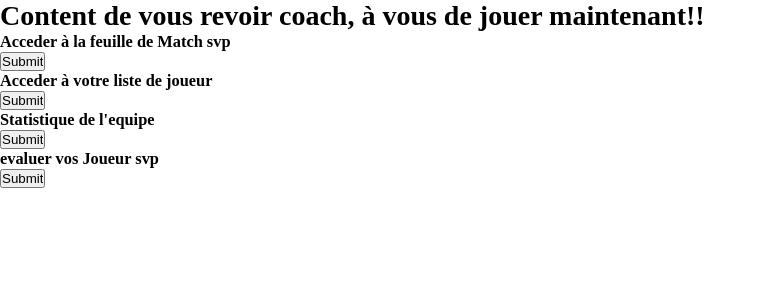
After one commit to kenny-hilaire/DEHBI_Mohamed_HILAIRE_Kenny_Projet_PHP, a PHP site: page /menuPrincipale.php in a window 1280 px wide. The commit adds this page. Shown: the top 300 px of the page, without its empty margins (0-765 px from the left). Run offline with PHP 8.4, Linux system fonts and the light colour scheme.

Commit message:
mon travail

```diff
--- /dev/null
+++ b/PHP/Vue/menuPrincipale.php
@@ -0,0 +1,28 @@
+<!DOCTYPE html>
+<html lang="fr">
+<head>
+    <meta charset="UTF-8">
+    <meta name="viewport" content="width=device-width, initial-scale=1.0">
+    <title>Gestion d'une équipe de sport</title>
+    <link rel="stylesheet" href="index.css">
+</head>
+<body>
+    <h1> Content de vous revoir coach, à vous de jouer maintenant!!</h1>
+    <section class="menu">
+        <div class= feuilleMatch>
+            <h3>Acceder à la feuille de Match svp</h3>
+            <input type="submit" name="accéder">
+
+        </div>
+        <div class="listeJoueur">
+            <h3>Acceder à votre liste de joueur</h3>
+            <input type="submit" name="accéder">
+        </div>
+        <div class="statistique">
+            <h3>Statistique de l'equipe</h3>
+            <input type="submit" name="accéder">
+        </div>
+        <div class="evaluate">
+            <h3>evaluer vos Joueur svp</h3>
+            <input type =submit name="acceder">
+        </div>
```
Also changed, not shown: PHP/Vue/accueil.php (+21 -8 lines), PHP/Vue/PHOTO/Coach-de-basket-ball.jpg (added).
